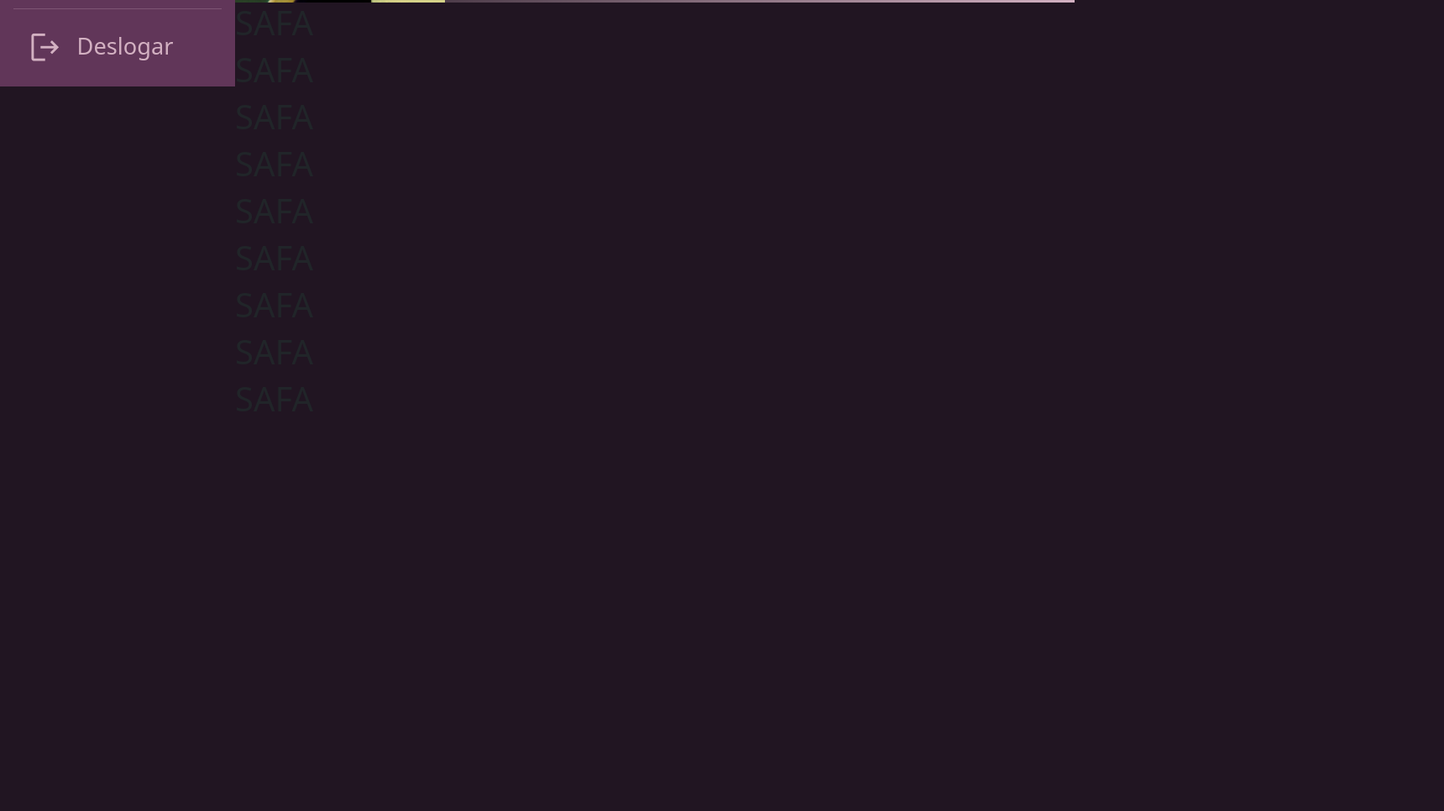
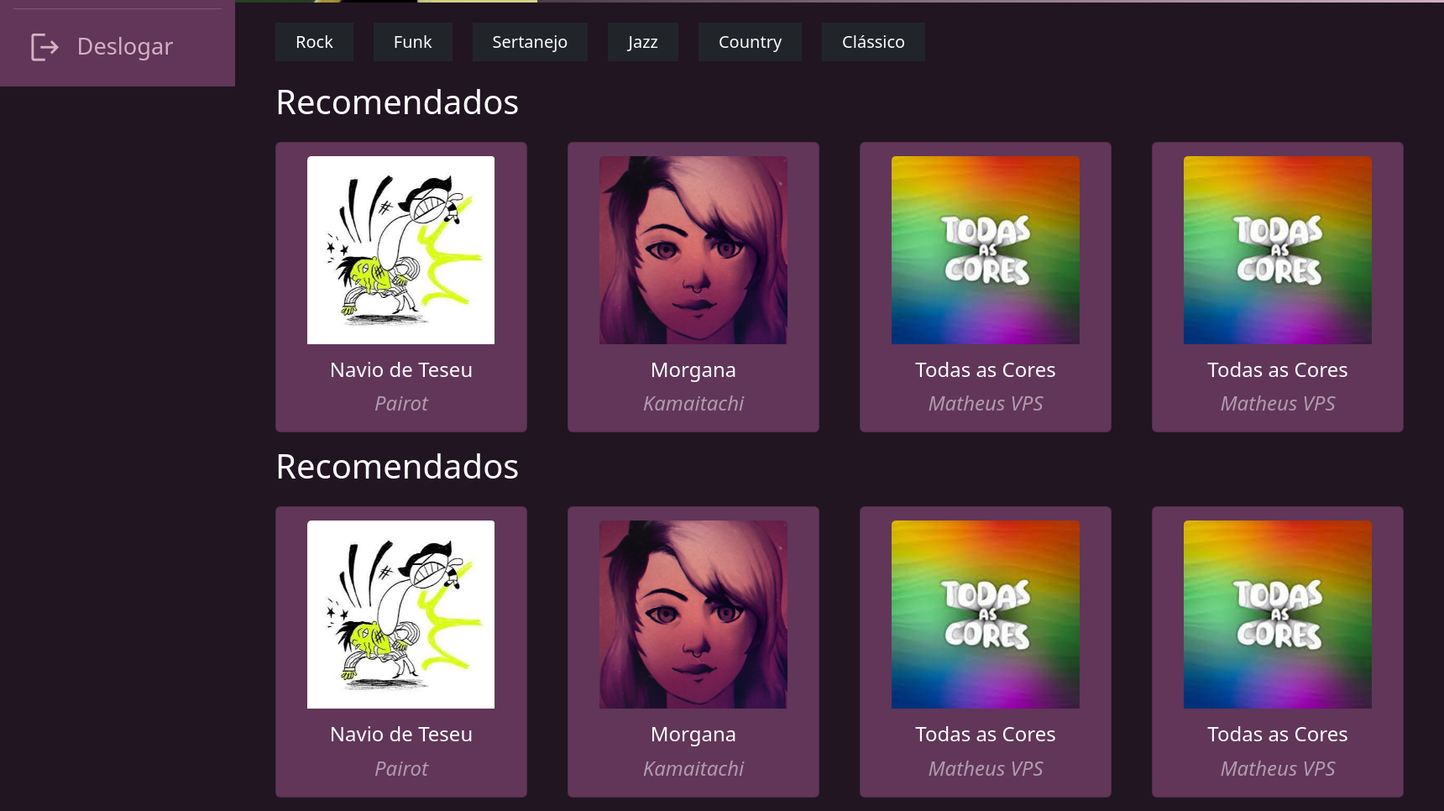
Before and after one commit to bruno08nunes/harmony-dream, a plain HTML site: page index.html in a window 1280 px wide. Shown: the part 697-1663 px from the top of the page at 84% size, 1720 px wide, since content can reach past the window. Before the commit the page ends 1204 px from the top, so only its background shows below. Drawn offline with nearby package versions, Linux system fonts and the light colour scheme.

Commit message:
Músicas

```diff
--- a/index.html
+++ b/index.html
@@ -15,7 +15,7 @@
 </head>
 
 <body class="d-flex min-vh-100 bg-primary">
-    <nav class="d-flex flex-column flex-shrink-0 p-3 text-secondary bg-secondary sidebar sticky-top vh-100" style="width: 280px;">
+    <nav class="d-flex flex-column flex-shrink-0 p-3 text-secondary bg-secondary sidebar sticky-top vh-100">
         <a href="index.html" class="mb-3 mb-md-0 me-md-auto text-decoration-none">
             <img src="assets/HD-logo.jpg" alt="Logo do Harmony Dream" class="mx-auto d-block w-50">
         </a>
@@ -73,7 +73,7 @@
         </div>
     </nav>
 
-    <main class="flex-grow-1">
+    <main class="flex-grow-1 text-white">
         <section class="w-100 musica-destaque d-flex bg-gradient">
             <img src="assets/validation.jpg" class="object-fit-cover w-25" alt="">
             <div class="flex-grow-1 text-black d-flex flex-column justify-content-around align-items-center p-4">
@@ -83,15 +83,107 @@
                 <p class="fs-3">Yun Li - 512 mil visualizações</p>
             </div>
         </section>
-        <h1>SAFA</h1>
-        <h1>SAFA</h1>
-        <h1>SAFA</h1>
-        <h1>SAFA</h1>
-        <h1>SAFA</h1>
-        <h1>SAFA</h1>
-        <h1>SAFA</h1>
-        <h1>SAFA</h1>
-        <h1>SAFA</h1>
+        <nav class="navbar navbar-expand-sm sticky-top bg-primary">
+            <ul class="nav gap-4 py-3 px-5 fs-5 overflow-auto flex-nowrap categorias">
+                <li class="nav-item bg-dark">
+                  <a class="nav-link text-white px-4" href="#">Rock</a>
+                </li>
+                <li class="nav-item bg-dark">
+                  <a class="nav-link text-white px-4" href="#">Funk</a>
+                </li>
+                <li class="nav-item bg-dark">
+                  <a class="nav-link text-white px-4" href="#">Sertanejo</a>
+                </li>
+                <li class="nav-item bg-dark">
+                  <a class="nav-link text-white px-4" href="#">Jazz</a>
+                </li>
+                <li class="nav-item bg-dark">
+                  <a class="nav-link text-white px-4" href="#">Country</a>
+                </li>
+                <li class="nav-item bg-dark">
+                  <a class="nav-link text-white px-4" href="#">Clássico</a>
+                </li>
+            </ul>
+        </nav>
+        <h2 class="px-5 fs-1">Recomendados</h2>
+        <section class="d-flex text-center px-5 gap-5 py-3">
+            <a href="" class="text-decoration-none flex-grow-1 d-flex">
+                <div class="card bg-secondary musicas-card h-100 flex-grow-1 flex-shrink-1">
+                    <img class="card-img-top w-75 mt-3 mx-auto d-block object-fit-cover" src="assets/navio-teseu.jpg" alt="Card image">
+                    <div class="card-body text-white">
+                      <h4 class="card-title">Navio de Teseu</h4>
+                      <p class="card-text fs-4 text-white-50 fst-italic">Pairot</p>
+                    </div>
+                </div>
+            </a>
+            <a href="" class="text-decoration-none flex-grow-1 d-flex">
+                <div class="card bg-secondary musicas-card h-100 flex-grow-1 flex-shrink-1">
+                    <img class="card-img-top w-75 mt-3 mx-auto d-block object-fit-cover" src="assets/morgana.jpg" alt="Card image">
+                    <div class="card-body text-white">
+                      <h4 class="card-title">Morgana</h4>
+                      <p class="card-text fs-4 text-white-50 fst-italic">Kamaitachi</p>
+                    </div>
+                </div>
+            </a>
+            <a href="" class="text-decoration-none flex-grow-1 d-flex">
+                <div class="card bg-secondary musicas-card h-100 flex-grow-1 flex-shrink-1">
+                    <img class="card-img-top w-75 mt-3 mx-auto d-block object-fit-cover" src="assets/todas-as-cores.jpg" alt="Card image">
+                    <div class="card-body text-white">
+                      <h4 class="card-title">Todas as Cores</h4>
+                      <p class="card-text fs-4 text-white-50 fst-italic">Matheus VPS</p>
+                    </div>
+                </div>
+            </a>
+            <a href="" class="text-decoration-none flex-grow-1 d-flex">
+                <div class="card bg-secondary musicas-card h-100 flex-grow-1 flex-shrink-1">
+                    <img class="card-img-top w-75 mt-3 mx-auto d-block object-fit-cover" src="assets/todas-as-cores.jpg" alt="Card image">
+                    <div class="card-body text-white">
+                      <h4 class="card-title">Todas as Cores</h4>
+                      <p class="card-text fs-4 text-white-50 fst-italic">Matheus VPS</p>
+                    </div>
+                </div>
+            </a>
+        </section>
+
+        <h2 class="px-5 fs-1">Recomendados</h2>
+        <section class="d-flex text-center px-5 gap-5 py-3">
+            <a href="" class="text-decoration-none flex-grow-1 d-flex">
+                <div class="card bg-secondary musicas-card h-100 flex-grow-1 flex-shrink-1">
+                    <img class="card-img-top w-75 mt-3 mx-auto d-block object-fit-cover" src="assets/navio-teseu.jpg" alt="Card image">
+                    <div class="card-body text-white">
+                      <h4 class="card-title">Navio de Teseu</h4>
+                      <p class="card-text fs-4 text-white-50 fst-italic">Pairot</p>
+                    </div>
+                </div>
+            </a>
+            <a href="" class="text-decoration-none flex-grow-1 d-flex">
+                <div class="card bg-secondary musicas-card h-100 flex-grow-1 flex-shrink-1">
+                    <img class="card-img-top w-75 mt-3 mx-auto d-block object-fit-cover" src="assets/morgana.jpg" alt="Card image">
+                    <div class="card-body text-white">
+                      <h4 class="card-title">Morgana</h4>
+                      <p class="card-text fs-4 text-white-50 fst-italic">Kamaitachi</p>
+                    </div>
+                </div>
+            </a>
+            <a href="" class="text-decoration-none flex-grow-1 d-flex">
+                <div class="card bg-secondary musicas-card h-100 flex-grow-1 flex-shrink-1">
+                    <img class="card-img-top w-75 mt-3 mx-auto d-block object-fit-cover" src="assets/todas-as-cores.jpg" alt="Card image">
+                    <div class="card-body text-white">
+                      <h4 class="card-title">Todas as Cores</h4>
+                      <p class="card-text fs-4 text-white-50 fst-italic">Matheus VPS</p>
+                    </div>
+                </div>
+            </a>
+            <a href="" class="text-decoration-none flex-grow-1 d-flex">
+                <div class="card bg-secondary musicas-card h-100 flex-grow-1 flex-shrink-1">
+                    <img class="card-img-top w-75 mt-3 mx-auto d-block object-fit-cover" src="assets/todas-as-cores.jpg" alt="Card image">
+                    <div class="card-body text-white">
+                      <h4 class="card-title">Todas as Cores</h4>
+                      <p class="card-text fs-4 text-white-50 fst-italic">Matheus VPS</p>
+                    </div>
+                </div>
+            </a>
+        </section>
     </main>
 
     <script src="https://cdn.jsdelivr.net/npm/bootstrap@5.3.2/dist/js/bootstrap.bundle.min.js" integrity="sha384-C6RzsynM9kWDrMNeT87bh95OGNyZPhcTNXj1NW7RuBCsyN/o0jlpcV8Qyq46cDfL" crossorigin="anonymous"></script>
--- a/style.css
+++ b/style.css
@@ -11,6 +11,7 @@
 
 .sidebar {
     font-size: 1.7em;
+    width: 280px;
 }
 
 .sidebar :is(.nav, div) a:hover {
@@ -46,3 +47,23 @@
 .botao:hover {
     background-color: #462640 !important;
 }
+
+.categorias {
+    max-width: calc(100vw - 300px) !important;
+}
+
+.categorias li:hover {
+    transform: scale(1.13);
+}
+
+.musicas-card {
+    width: 300px;
+}
+
+.musicas-card:hover {
+    transform: scale(1.03);
+}
+
+.musicas-card img {
+    aspect-ratio: 1 / 1;
+}
```
Also changed, not shown: assets/morgana.jpg (added), assets/navio-teseu.jpg (added), assets/todas-as-cores.jpg (added), main.js (added), 1 other file.
